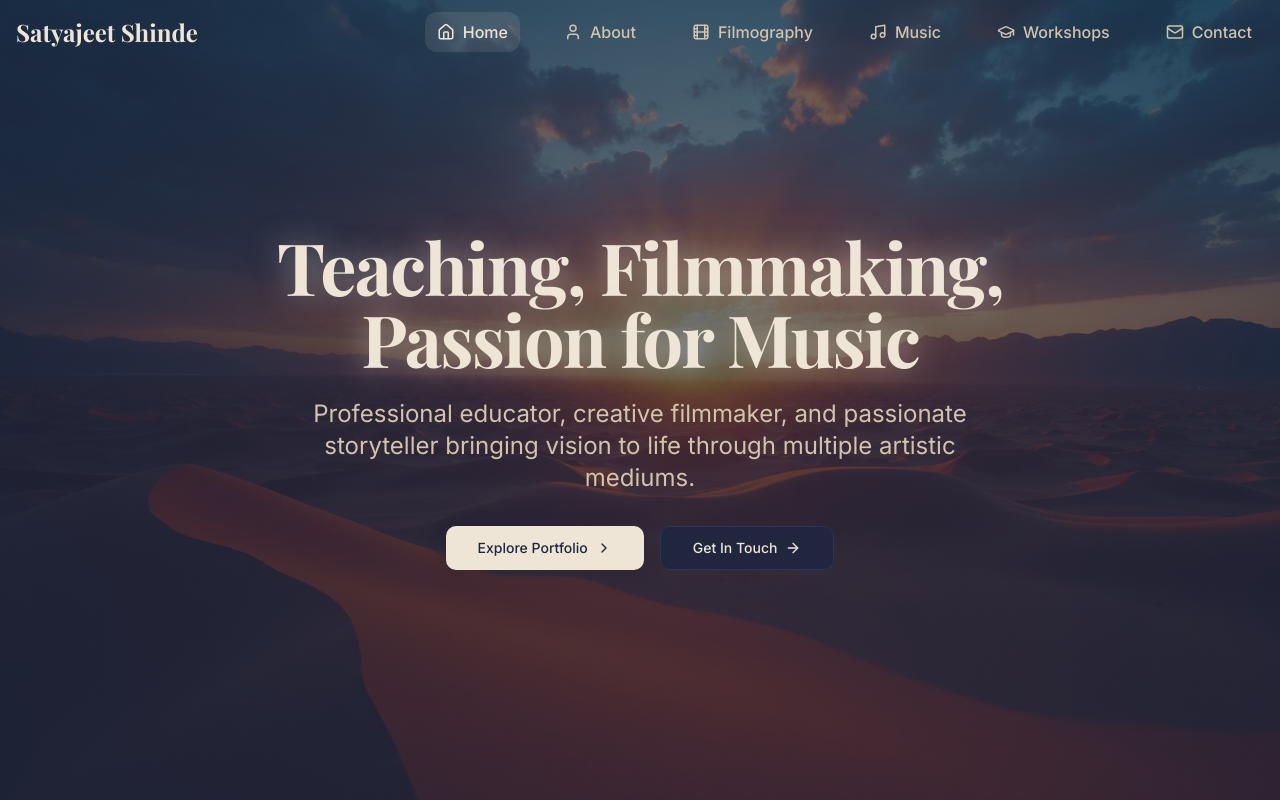
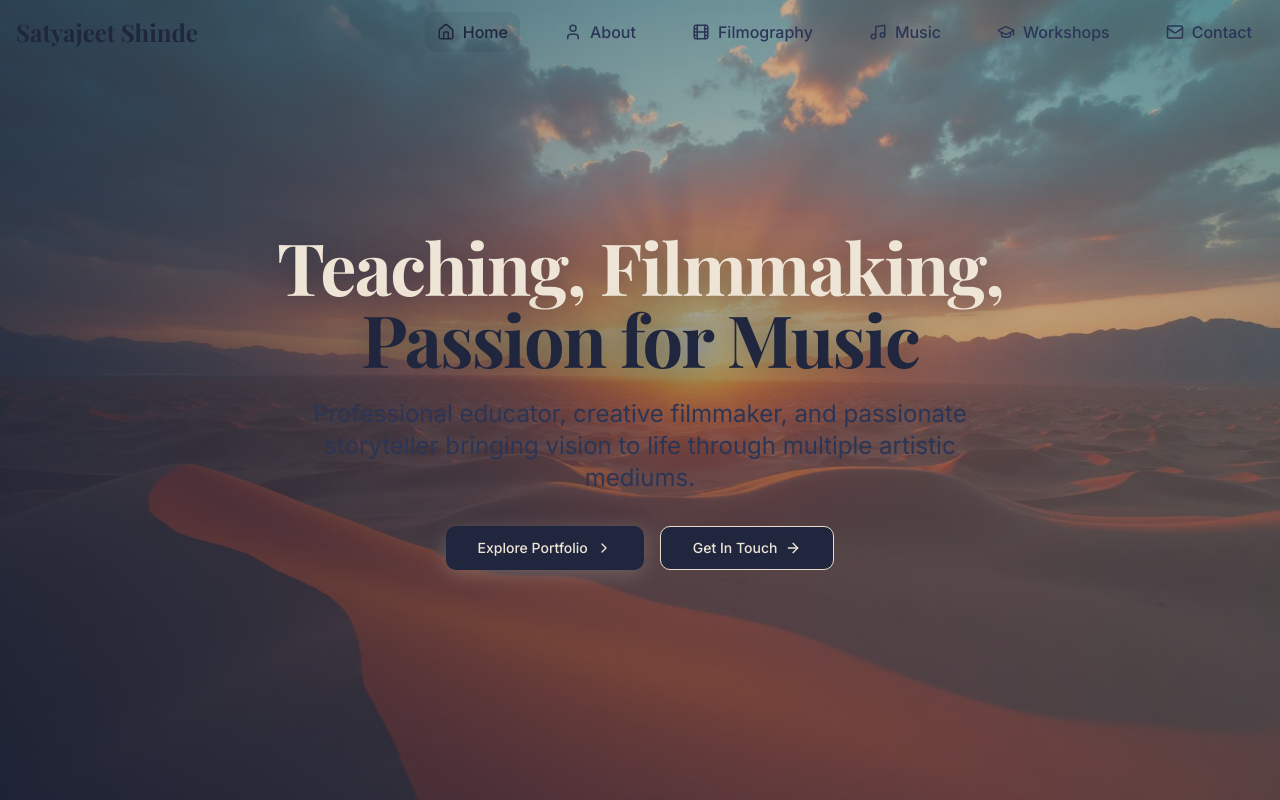
Before and after one commit to zenishxworld/satyajeet-artistry-hub, a React (Vite) app: page / in a window 1280 px wide. Shown: the top 800 px of the page. Built offline with nearby package versions, Linux system fonts and the light colour scheme.

Commit message:
Adjust color palette ratio
Update color usage to a 60/40 split between the primary and secondary colors.

```diff
--- a/src/index.css
+++ b/src/index.css
@@ -7,54 +7,55 @@
 /* Satyajeet Shinde Portfolio Design System */
 @layer base {
   :root {
-    /* Two-Color Design System: Navy (#212842) & Cream (#F0E7D5) */
-    --background: 226 33% 18%;           /* #212842 - Dark Navy */
-    --foreground: 36 44% 89%;            /* #F0E7D5 - Warm Cream */
+    /* 60/40 Color Balance: Navy (#212842) & Cream (#F0E7D5) */
+    --background: 226 33% 18%;           /* Navy - 60% usage */
+    --foreground: 36 44% 89%;            /* Cream text */
 
-    --card: 226 33% 20%;                 /* Slightly lighter navy */
-    --card-foreground: 36 44% 89%;       /* Cream text */
+    --card: 36 44% 89%;                  /* Cream cards - 40% usage */
+    --card-foreground: 226 33% 18%;      /* Navy text on cream */
 
-    --popover: 226 33% 20%;              /* Navy for popovers */
-    --popover-foreground: 36 44% 89%;    /* Cream text */
+    --popover: 36 44% 89%;               /* Cream popovers */
+    --popover-foreground: 226 33% 18%;   /* Navy text */
 
-    --primary: 36 44% 89%;               /* Cream as primary */
-    --primary-foreground: 226 33% 18%;   /* Navy text on cream */
+    --primary: 226 33% 18%;              /* Navy as primary */
+    --primary-foreground: 36 44% 89%;    /* Cream text on navy */
 
-    --secondary: 226 33% 25%;            /* Lighter navy variant */
-    --secondary-foreground: 36 44% 85%;  /* Slightly muted cream */
+    --secondary: 36 44% 89%;             /* Cream secondary */
+    --secondary-foreground: 226 33% 18%; /* Navy text on cream */
 
-    --muted: 226 33% 22%;                /* Muted navy */
-    --muted-foreground: 36 30% 75%;      /* Muted cream */
+    --muted: 36 44% 85%;                 /* Muted cream */
+    --muted-foreground: 226 33% 25%;     /* Dark navy text */
 
-    --accent: 36 44% 89%;                /* Cream accent */
-    --accent-foreground: 226 33% 18%;    /* Navy on cream */
+    --accent: 226 33% 18%;               /* Navy accent */
+    --accent-foreground: 36 44% 89%;     /* Cream text on navy */
 
-    --success: 36 44% 89%;               /* Cream for success */
-    --success-foreground: 226 33% 18%;   /* Navy text */
+    --success: 226 33% 18%;              /* Navy for success */
+    --success-foreground: 36 44% 89%;    /* Cream text */
 
     --destructive: 0 50% 60%;            /* Keep red for errors */
     --destructive-foreground: 36 44% 89%; /* Cream text */
 
-    --border: 226 33% 30%;               /* Lighter navy for borders */
-    --input: 226 33% 25%;                /* Input background */
-    --ring: 36 44% 89%;                  /* Cream focus ring */
+    --border: 226 33% 30%;               /* Navy borders */
+    --input: 36 44% 85%;                 /* Cream inputs */
+    --ring: 226 33% 18%;                 /* Navy focus ring */
 
     --radius: 0.75rem;
 
-    /* Custom Portfolio Colors */
-    --hero-gradient-from: 226 33% 18%;   /* Navy gradient start */
-    --hero-gradient-to: 226 33% 22%;     /* Slightly lighter navy */
-    --section-bg: 226 33% 20%;           /* Section backgrounds */
-    --highlight: 36 44% 89%;             /* Cream highlights */
+    /* Balanced Portfolio Colors */
+    --hero-gradient-from: 226 33% 18%;   /* Navy start */
+    --hero-gradient-to: 36 44% 89%;      /* Cream end - balanced gradient */
+    --section-bg-navy: 226 33% 18%;      /* Navy sections - 60% */
+    --section-bg-cream: 36 44% 89%;      /* Cream sections - 40% */
+    --highlight: 226 33% 18%;            /* Navy highlights */
 
     /* Typography */
     --font-sans: 'Inter', system-ui, sans-serif;
     --font-display: 'Playfair Display', serif;
 
     /* Shadows & Effects */
-    --shadow-glow: 0 0 50px hsl(36 44% 89% / 0.15);
+    --shadow-glow: 0 0 50px hsl(226 33% 18% / 0.15);
     --shadow-card: 0 10px 40px hsl(226 33% 10% / 0.4);
-    --shadow-soft: 0 4px 20px hsl(226 33% 15% / 0.2);
+    --shadow-soft: 0 4px 20px hsl(36 44% 89% / 0.2);
 
     /* Animations */
     --transition-smooth: all 0.3s cubic-bezier(0.4, 0, 0.2, 1);
@@ -100,7 +101,7 @@
     background: linear-gradient(
       45deg,
       hsl(226 33% 18% / 0.8),
-      hsl(226 33% 22% / 0.6)
+      hsl(36 44% 89% / 0.3)
     );
   }
 
```
